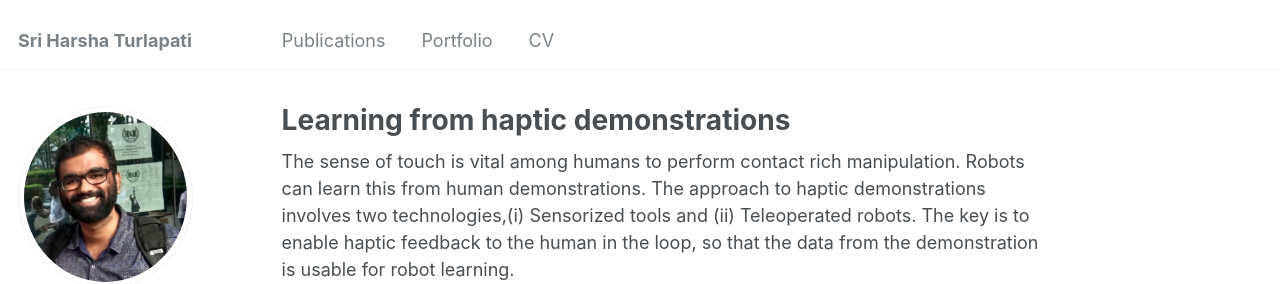
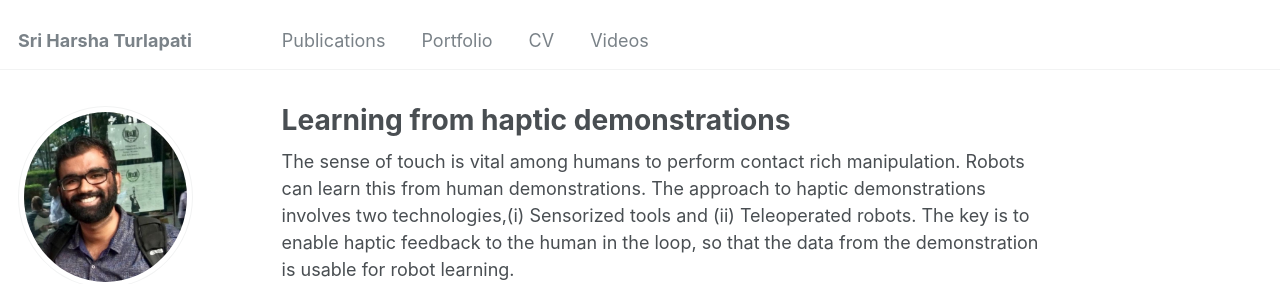
Before and after one commit to harshaturlapati/harshaturlapati.github.io, a Jekyll site: the page built from _pages/about.md, in a window 1280 px wide. Shown: the top 284 px of the page. Built offline with Jekyll 4.4.1, drawn with Linux system fonts in a browser that asks for light colours; some web fonts are replaced.

Commit message:
Update navigation.yml

```diff
--- a/_data/navigation.yml
+++ b/_data/navigation.yml
@@ -25,5 +25,5 @@ main:
   - title: "CV"
     url: /files/Harsha_Turlapati_CV_v4.pdf
 
-  #- title: "Guide"
-  #  url: /markdown/
+  - title: "Videos"
+    url: https://youtu.be/t3YDLbBpT1c?si=hfMLYnhVv6R8irpD
```
